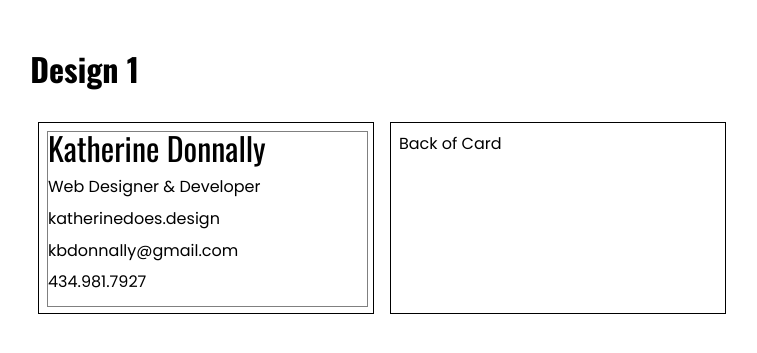
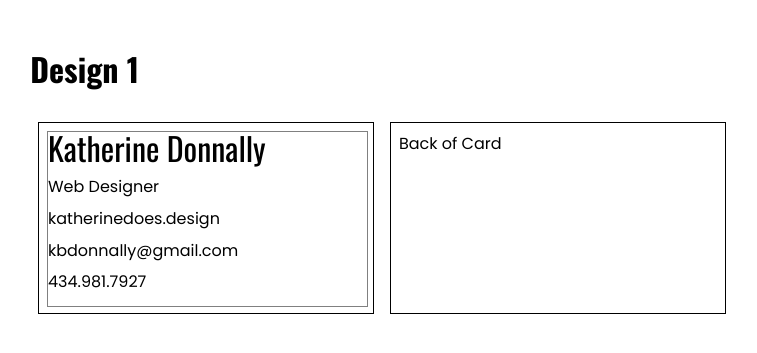
Before and after one commit to kbdonnally/business-card, a Jekyll site: the page built from pages/design-1.html, in a window 1280 px wide. Shown: the top 353 px of the page, without its empty margins (23-780 px from the left). Built offline with Jekyll 4.4.1, drawn with Linux system fonts in a browser that asks for light colours; some web fonts are replaced.

Commit message:
Remove '& developer' from title

```diff
--- a/pages/design-1.html
+++ b/pages/design-1.html
@@ -12,7 +12,7 @@ permalink: /design-1/
 	<section class="design-1-card__dimensions">
 		<div class="design-1-card__content">
 			<div class="design-1-card__name">{{ card.name }}</div>
-			<div class="design-1-card__title">Web Designer & Developer</div>
+			<div class="design-1-card__title">Web Designer</div>
 			<div class="design-1-card__url">{{ card.url }}</div>
 			<div class="design-1-card__email">{{ card.email }}</div>
 			<div class="design-1-card__number">{{ card.phone }}</div>
```
